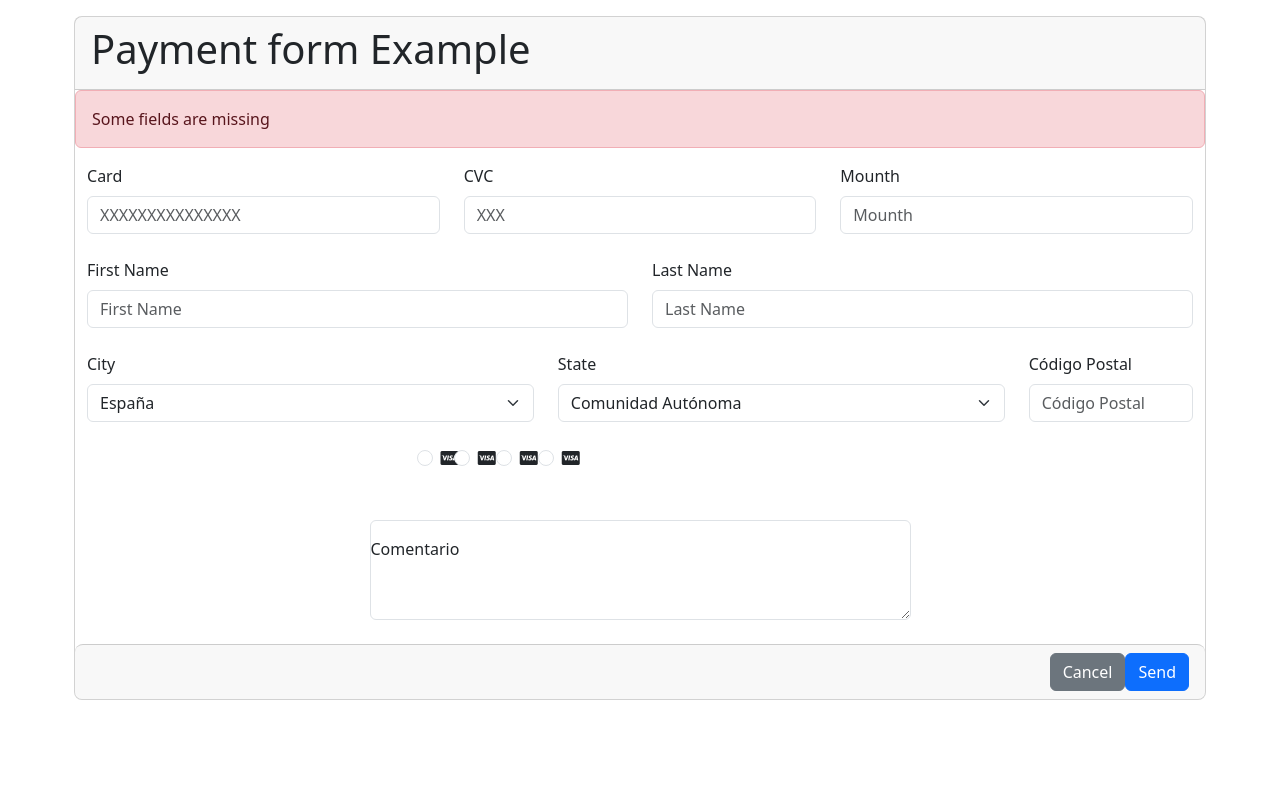
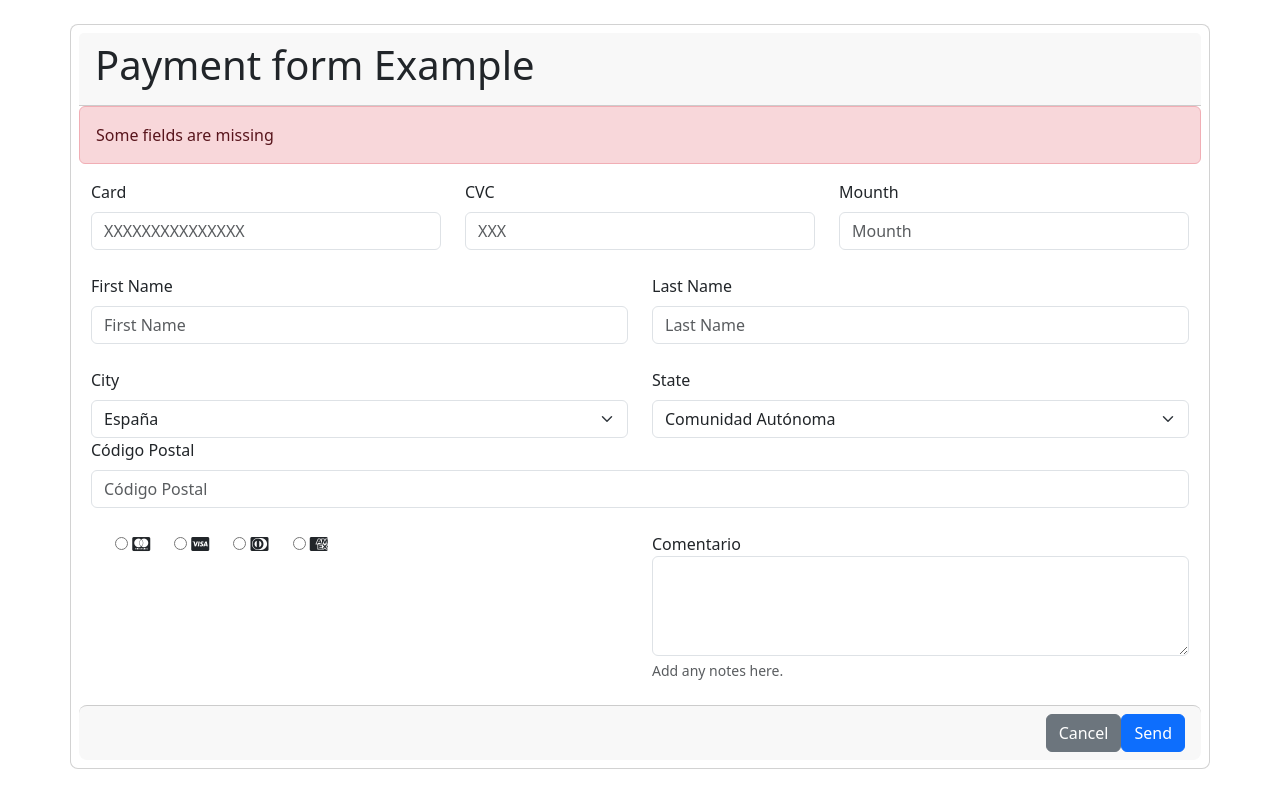
Before and after one commit to 4GeeksAcademy/jppe-Form-HTML, a plain HTML site: page index.html in a window 1280 px wide. Drawn offline with nearby package versions, Linux system fonts and the light colour scheme.

Commit message:
savetest

```diff
--- a/index.html
+++ b/index.html
@@ -9,11 +9,11 @@
     <link rel="stylesheet" href="https://cdn.jsdelivr.net/npm/bootstrap-icons@1.10.5/font/bootstrap-icons.css">
 </head>
 <body>
-  <div class="container col-12 p-3">
+  <div class="container pt-4">
 
-  <div class="row card rounded-3 d-flex justify-content-center ">
+  <div class="row card rounded-3 d-flex justify-content-center">
 
-        <form class="row d-flex justify-content-center mx-0 p-0">
+        <form class="row d-flex justify-content-center mx-0 p-2">
 
             <div class="card-header  d-flex justify-content-start">
                 <h1>Payment form Example</h1>
@@ -29,32 +29,32 @@
             </div>
 
              <!-- Inroducir tarjeta y nombre con ciudades -->
-            <div class="col-4 mb-4">
+            <div class="col-lg-4 col-md-12 col-sm-12 mb-4">
               <label for="Cardnumber" class="form-label">Card</label>
               <input type="number" class="form-control" id="Cardnumber" placeholder="XXXXXXXXXXXXXXX" maxlength="24" required>
             </div>
-            <div class="col-md-4 mb-4">
+            <div class="col-lg-4 col-md-6 mb-4">
               <label for="CVCnumber" class="form-label">CVC</label>
               <input type="number" class="form-control" id="CVCnumber" placeholder="XXX" maxlength="3" required>
             </div>
-            <div class="col-md-4 mb-4">
+            <div class="col-lg-4 col-md-6 mb-4">
               <label for="mounthText" class="form-label">Mounth</label>
               <input type="text" class="form-control" id="mounthText" placeholder="Mounth" maxlength="20" required>
             </div>
 
-            <div class="col-md-6 mb-4">
+            <div class="col-lg-6 col-md-6 col-ms-12 mb-4">
               <label for="firstName" class="form-label">First Name</label>
               <input type="text" class="form-control" id="firstName" placeholder="First Name" maxlength="20" required>
             </div>
-            <div class="col-md-6 mb-4">
+            <div class="col-lg-6 col-md-6 col-ms-12mb-4">
               <label for="lastName" class="form-label">Last Name</label>
               <input type="text" class="form-control" id="lastName" placeholder="Last Name" maxlength="20" required>
              </div>
 
 
-             <div class="col-md-5">
+             <div class="col-md-6 col-sm-12">
               <label for="inputState" class="form-label">City</label>
-              <select id="inputState" class="form-select">
+              <select id="inputState" class="form-select" placeholder="City">
                 <option selected>City</option>
                 <option value="AF">Afganistán</option>
 <option value="AL">Albania</option>
@@ -293,11 +293,11 @@
 
               </select>
             </div>
-            <div class="col-md-5">
+            <div class="col-md-6 col-sm-12">
               <label for="inputState" class="form-label">State</label>
-              <select id="inputState" class="form-select">
-                <option selected>Comunidad Autónoma</option>
-                <option>...</option>
+              <select id="inputState" class="form-select" >
+                <option selected >Comunidad Autónoma</option>
+
 
     <option value="Álava/Araba">Álava/Araba</option>
     <option value="Albacete">Albacete</option>
@@ -353,43 +353,49 @@
     <option value="Zaragoza">Zaragoza</option>
               </select>
             </div>
-            <div class="col-md-2">
+            <div class="col-md-12 col-sm-12">
               <label for="codigoPostal" class="form-label">Código Postal</label>
               <input type="text" class="form-control" id="codigoPostal" placeholder="Código Postal" maxlength="6">
             </div>
 
 
              <!--Tarjetas y comentario -->
-            <div class="col-5 d-flex justify-content-start m-4">
-              <div class="form-check col-1">
-                <input class="form-check-input" type="radio" id="gridCheck">
-                <label class="form-check-label" for="gridCheck">
-                  <i class="fa-brands fa-cc-visa"></i>
-                </label>
+            <div class="col-lg-6 col-md-6 col-sm-12 d-flex justify-content-start mt-4 mb-4">
+              <div class="form-check ">
+			          <input type="radio" name="gender" value="Visa" />
+                <label for="Visa"><i class="fa-brands fa-cc-mastercard"></i></label>
+
+              </div>
+              <div class="form-check ">
+
+			          <input type="radio" name="gender" value="Visa" />
+                <label for="Visa"><i class="fa-brands fa-cc-visa"></i></label>
+
+
               </div>
               <div class="form-check">
-                <input class="form-check-input" type="radio" id="gridCheck">
-                <label class="form-check-label" for="gridCheck">
-                  <i class="fa-brands fa-cc-visa"></i>
-                </label>
+
+			          <input type="radio" name="gender" value="Visa" />
+                <label for="Visa"><i class="fa-brands fa-cc-diners-club"></i></i></label>
+
               </div>
               <div class="form-check">
-                <input class="form-check-input" type="radio" id="gridCheck">
-                <label class="form-check-label" for="gridCheck">
-                  <i class="fa-brands fa-cc-visa"></i>
-                </label>
+
+			          <input type="radio" name="gender" value="Visa" />
+                <label for="Visa"><i class="fa-brands fa-cc-amex"></i></label>
+
               </div>
-              <div class="form-check">
-                <input class="form-check-input" type="radio" id="gridCheck">
-                <label class="form-check-label" for="gridCheck">
-                  <i class="fa-brands fa-cc-visa"></i>
-                </label>
-              </div>
+
+
             </div>
 
-            <div class="form-floating col-6 m-4">
-              <textarea class="form-control" id="comentario" placeholder="Comentario" style="height: 100px"></textarea>
-              <label for="comentario">Comentario</label>
+            <div class="form col-lg-6 col-md-6 col-sm-12 mt-4 mb-4 ">
+
+
+              <label for="description">Comentario</label>
+
+              <textarea class="form-control" name="description" id="description" style="height: 100px" cols="auto" rows="100"></textarea>
+              <div id="message-help" class="form-text">Add any notes here.</div>
 
 
             </div>
--- a/style.css
+++ b/style.css
@@ -1,9 +1,12 @@
 
 
-#comentario{
-    height: 100px;
 
-}
 form{
     width: 100%;
 }
+input[type=number]::-webkit-inner-spin-button,
+input[type=number]::-webkit-outer-spin-button {
+    -webkit-appearance: none;
+    margin: 0;
+    }
+input[type=number] { -moz-appearance:textfield; }
```
